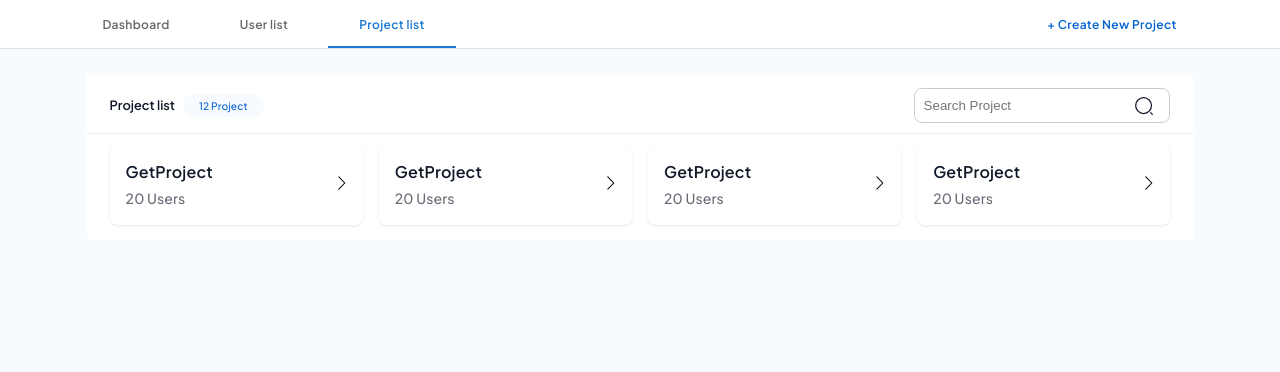
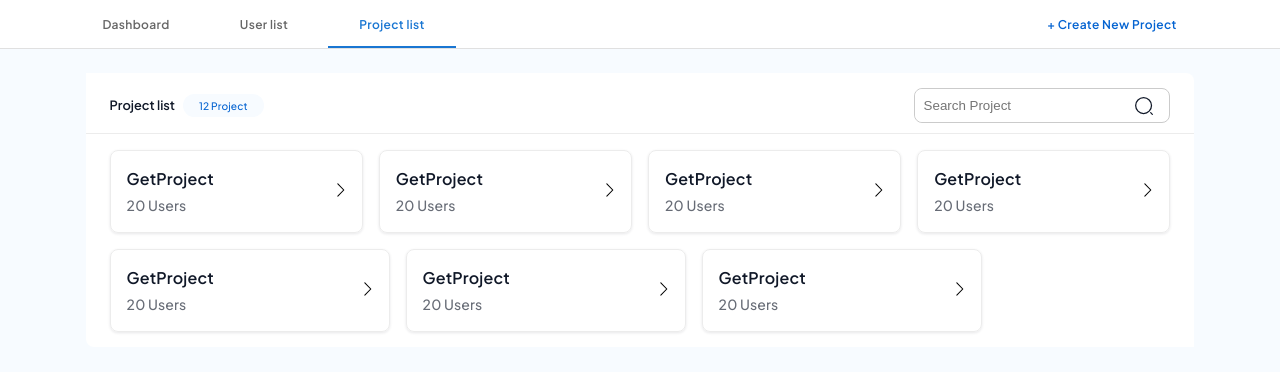
Before and after one commit to MunafHajir/tasksheet-manager, a React (Create React App) app in the folder tasksheet-manager/: page /Dashboard in a window 1280 px wide. Both pictures are taken after a click on the tab "Project list". Shown: the top 372 px of the page. Built offline with nearby package versions, Linux system fonts and the light colour scheme.

Commit message:
Fixed The Card Container UI And Card UI

```diff
--- a/tasksheet-manager/src/Containers/Dashboard/DashboardProjectList/Card/Card.jsx
+++ b/tasksheet-manager/src/Containers/Dashboard/DashboardProjectList/Card/Card.jsx
@@ -12,12 +12,15 @@ const useStyle = createUseStyles({
     boxShadow: "0px 1px 3px 0px rgba(16, 24, 40, 0.10)",
     padding: "16px",
     borderRadius: "8px",
+    maxWidth: "280px",
+    cursor: "pointer",
+    border: "1px solid #ECECEC",
   },
-  Text:{
-    display:"flex",
-    flexDirection:"column",
-    gap:"4px",
-  }
+  Text: {
+    display: "flex",
+    flexDirection: "column",
+    gap: "4px",
+  },
 });
 
 const Card = ({ variantT, variantU, title, users, classesT, classesU }) => {
--- a/tasksheet-manager/src/Containers/Dashboard/DashboardProjectList/Card/CardContainer.jsx
+++ b/tasksheet-manager/src/Containers/Dashboard/DashboardProjectList/Card/CardContainer.jsx
@@ -13,53 +13,53 @@ const useStyle = createUseStyles({
     fontWeight: "500",
     color: "#676C76",
   },
-  flex:{
-    display: 'flex',
-    justifyContent: 'center',
-    alignItems:"center",
-    gap:"16px",
-    flexWrap:"wrap"
-  }
+  flex: {
+    display: "flex",
+    justifyContent: "flex-start",
+    alignItems: "center",
+    gap: "16px",
+    flexWrap: "wrap",
+    marginTop: "16px",
+
+  },
 });
 
 const CardContainer = () => {
   const classes = useStyle();
+
+  const cardsData = [
+    { title: "GetProject", users: "20 Users" },
+    { title: "GetProject", users: "20 Users" },
+    { title: "GetProject", users: "20 Users" },
+    { title: "GetProject", users: "20 Users" },
+    { title: "GetProject", users: "20 Users" },
+    { title: "GetProject", users: "20 Users" },
+    { title: "GetProject", users: "20 Users" },
+  ];
+
+  const cardsInRow = 4;
+  const rows = [];
+  for (let i = 0; i < cardsData.length; i += cardsInRow) {
+    rows.push(cardsData.slice(i, i + cardsInRow));
+  }
+
   return (
     <>
-      <div className={classes.flex}>
+      {rows.map((row, index) => (
+        <div className={classes.flex} key={index}>
+          {row.map((card, cardIndex) => (
             <Card
+              key={cardIndex}
               classesT={classes.titleText}
               variantT={"p"}
-          title={"GetProject"}
+              title={card.title}
               variantU={"p"}
               classesU={classes.usersText}
-          users={"20 Users"}
+              users={card.users}
             />
-        <Card
-          classesT={classes.titleText}
-          variantT={"p"}
-          title={"GetProject"}
-          variantU={"p"}
-          classesU={classes.usersText}
-          users={"20 Users"}
-        />
-        <Card
-          classesT={classes.titleText}
-          variantT={"p"}
-          title={"GetProject"}
-          variantU={"p"}
-          classesU={classes.usersText}
-          users={"20 Users"}
-        />
-        <Card
-          classesT={classes.titleText}
-          variantT={"p"}
-          title={"GetProject"}
-          variantU={"p"}
-          classesU={classes.usersText}
-          users={"20 Users"}
-        />
+          ))}
         </div>
+      ))}
     </>
   );
 };
```
Lines whose indentation alone changed are shown as unchanged.
